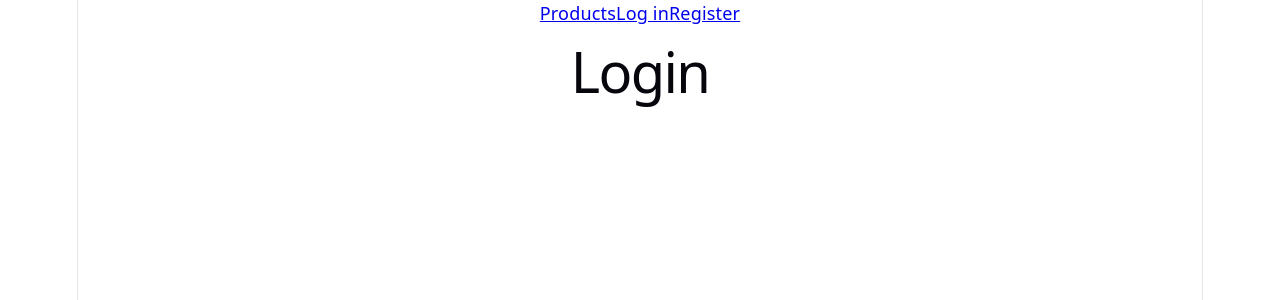
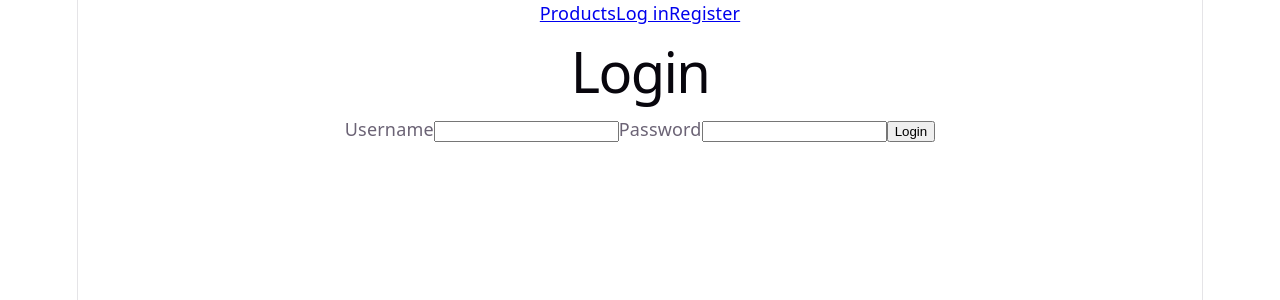
Before and after one commit to matthewbrion/market, a React (Vite) app in the folder client/: page /login in a window 1280 px wide. Shown: the top 300 px of the page. Built offline with nearby package versions, Linux system fonts and the light colour scheme.

Commit message:
repurposed register for login.jsx

```diff
--- a/client/src/pages/Login.jsx
+++ b/client/src/pages/Login.jsx
@@ -1,3 +1,50 @@
+import { useState } from "react";
+import { useNavigate } from "react-router-dom";
+import { useAuth } from "../context/AuthContext";
+
 export default function Login() {
-    return <h1>Login</h1>;
+    const [username, setUsername] = useState('');
+    const [password, setPassword] = useState('');
+    const [error, setError] = useState(null);
+    const { login } = useAuth();
+    const navigate = useNavigate();
+
+    async function handleSubmit(n) {
+        n.preventDefault();
+        setError(null);
+        try {
+            await login(username, password);
+            navigate('/products');
+        } catch (e) {
+            setError(e.message);
+        }
+    }
+
+    return (
+        <div>
+            <h1>Login</h1>
+            <form onSubmit={handleSubmit}>
+                <label>
+                    Username
+                    <input
+                        type='text'
+                        value={username}
+                        onChange={(n) => setUsername(n.target.value)}
+                        required
+                    />
+                </label>
+                <label>
+                    Password
+                    <input
+                        type='password'
+                        value={password}
+                        onChange={(n) => setPassword(n.target.value)}
+                        required
+                    />
+                </label>
+                <button type='submit'>Login</button>
+            </form>
+            {error && <p role='alert'>{error}</p>}
+        </div>
+    );
 }
```
